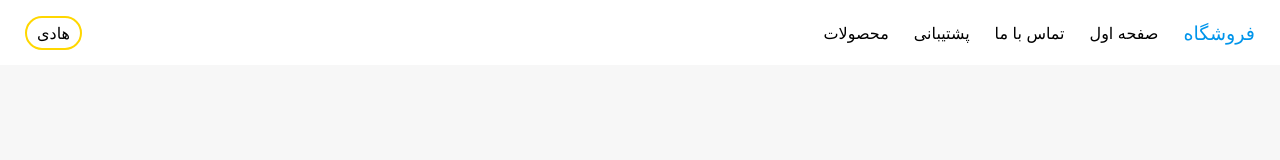
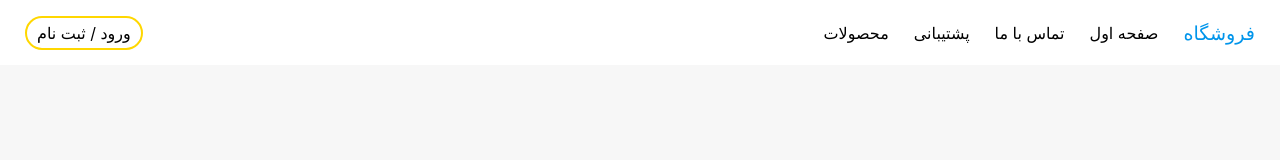
Before and after one commit to mohammadt444/IE, a React (Create React App) app in the folder frontend/: page / in a window 1280 px wide. Shown: the top 160 px of the page. Built offline with nearby package versions, Linux system fonts and the light colour scheme; a small style sheet from the web is missing.

Commit message:
fix login button style

```diff
--- a/frontend/src/app/main/components/header/header.jsx
+++ b/frontend/src/app/main/components/header/header.jsx
@@ -15,7 +15,7 @@ function Header({ name, login }) {
       </div>
       <div className="header-wrapper">
         <div className="header-dropdown">
-          {login ? (
+          {!login ? (
             <p className="header-dropdown__text">ورود / ثبت نام</p>
           ) : (
             <>
```
